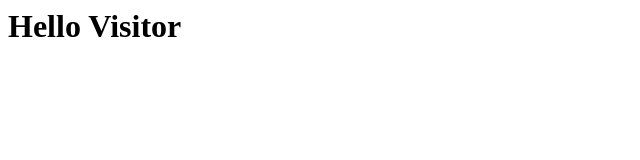
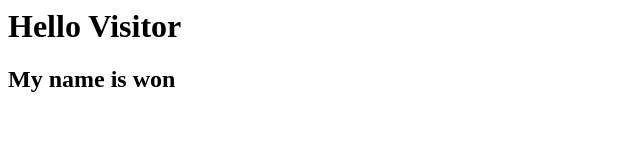
Before and after one commit to oni-ona/medvis24, a plain HTML site: page index.html in a window 1280 px wide. Shown: the whole page, without its empty margins (0-640 px from the left). Drawn offline with Linux system fonts and the light colour scheme.

Commit message:
Update index.html

```diff
--- a/index.html
+++ b/index.html
@@ -1 +1,2 @@
 <h1>Hello Visitor</h1>
+<h2>My name is won</h2>
```
